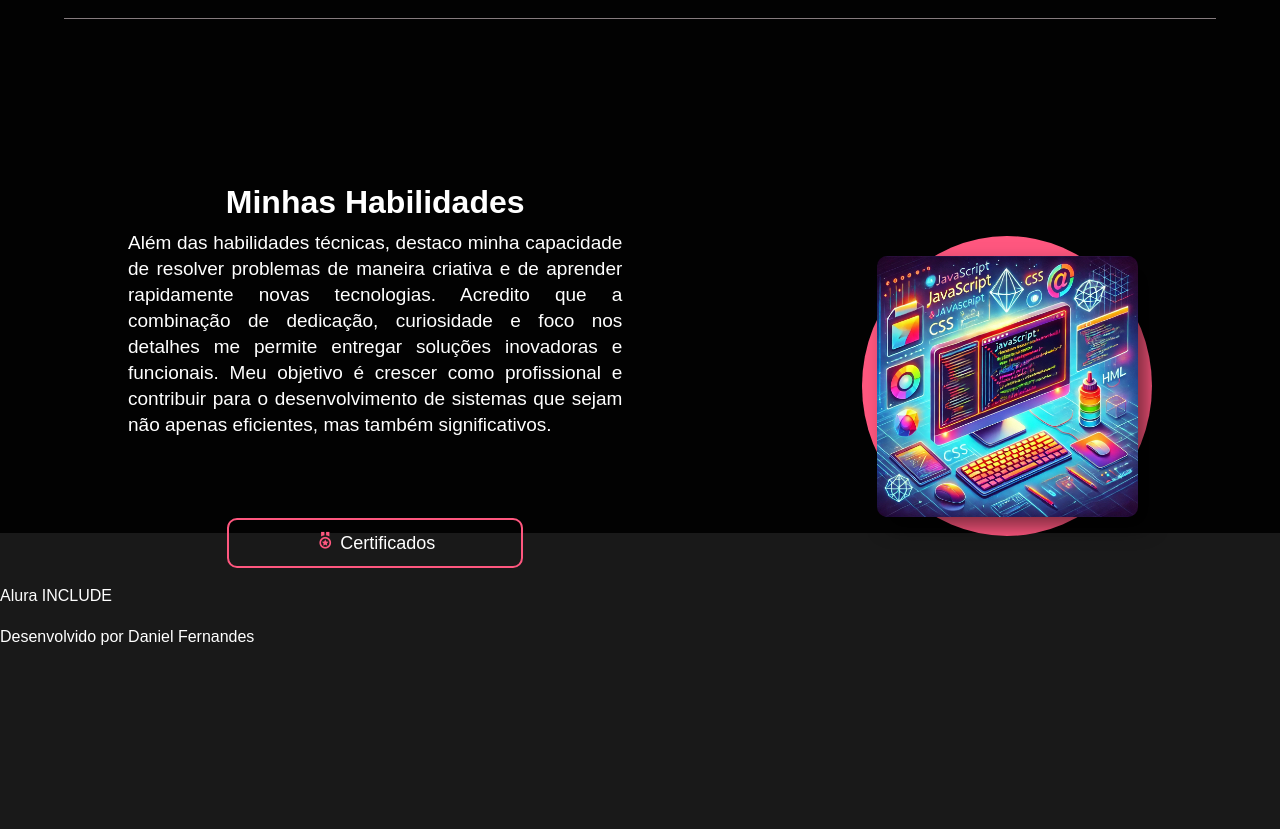
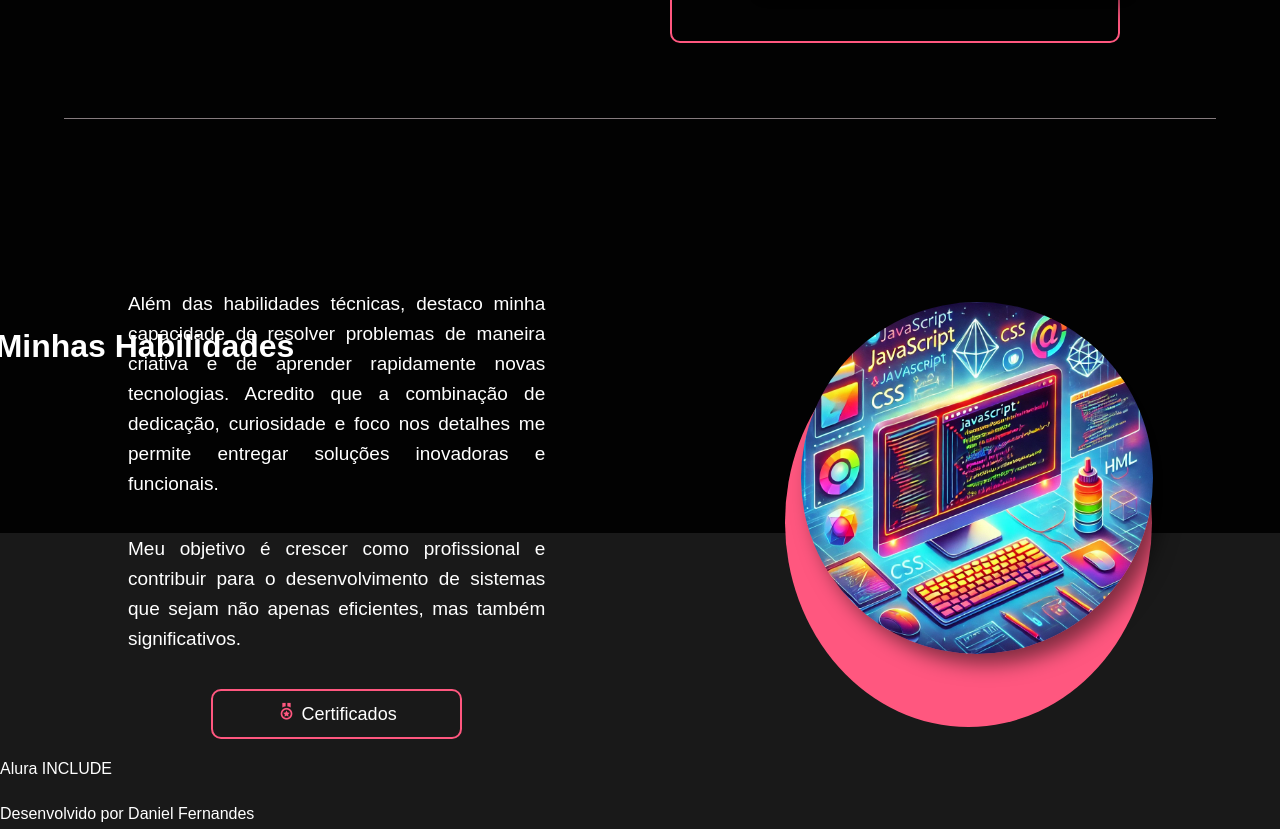
Before and after one commit to bdancost/portfolio2025, a website built with Vite: page index.html in a window 1280 px wide. Shown: the part 747-1576 px from the top of the page. Before the commit the page ends 1397 px from the top, so only its background shows below. Built offline with nearby package versions, Linux system fonts and the light colour scheme; files whose address does not match are found by name.

Commit message:
Editando CSS

```diff
--- a/css/style.css
+++ b/css/style.css
@@ -22,7 +22,7 @@ body {
   width: 100vw;
   height: 100vh;
   margin: 0;
-  padding-top: 15rem;
+  padding-top: 20rem;
   overflow-x: hidden;
 }
 
@@ -141,6 +141,7 @@ p {
   font-weight: 400;
   text-align: justify;
   margin: 0 0 1.5rem 0;
+  line-height: 3rem;
 }
 
 /* Home */
@@ -164,6 +165,7 @@ p {
   align-items: center;
   justify-content: center;
   text-align: justify;
+  gap: 2rem;
 }
 
 #home img {
@@ -190,7 +192,7 @@ p {
 .circulo {
   position: absolute;
   right: 160px;
-  top: 150px;
+  top: 200px;
   width: 45rem;
   height: 59rem;
   border-radius: 1rem;
@@ -203,13 +205,12 @@ p {
   left: 9.8%;
 }
 
-#home p,
-#habilidades p {
+#home p {
   color: var(--color-fonts);
   font-size: 1.9rem;
   font-weight: 400;
   text-align: justify;
-  margin: 0 0 8rem 0;
+  margin: 0 0 6rem 0;
 }
 
 #home-counts a,
@@ -274,7 +275,7 @@ p {
   width: 90vw;
   height: 1px;
   background-color: var(--line-height);
-  margin: 50px auto;
+  margin: 100px auto;
 }
 
 /* Home Habilidades */
@@ -284,8 +285,8 @@ p {
 }
 
 .img-habilidades {
-  width: 600px;
-  height: 300px;
+  width: 90rem;
+  height: 41rem;
   background-color: var(--primary-color);
   position: relative;
   display: flex;
@@ -301,9 +302,29 @@ p {
 
 .foto-habilidades {
   position: absolute;
-  width: 90%;
+  top: -15px;
+  right: -1px;
+  width: 96%;
   object-fit: cover;
   object-position: center;
-  border-radius: 1rem;
+  border-radius: 50%;
   box-shadow: 10px 10px 20px rgba(0, 0, 0, 0.5);
 }
+
+#home-counts-habilidades h1 {
+  position: absolute;
+  top: 980px;
+  right: 495px;
+  width: 100%;
+  display: flex;
+  align-items: center;
+  justify-content: center;
+  margin-top: 100px;
+}
+
+#home-counts-habilidades p {
+  color: var(--color-fonts);
+  font-size: 1.9rem;
+  font-weight: 400;
+  text-align: justify;
+}
--- a/index.html
+++ b/index.html
@@ -68,7 +68,8 @@
           problemas de maneira criativa e de aprender rapidamente novas
           tecnologias. Acredito que a combinação de dedicação, curiosidade e foco
           nos detalhes me permite entregar soluções inovadoras e funcionais.
-          Meu objetivo é crescer como profissional e contribuir para o
+        </p>
+        <p>Meu objetivo é crescer como profissional e contribuir para o
           desenvolvimento de sistemas que sejam não apenas eficientes, mas também
           significativos.
         </p>
```
